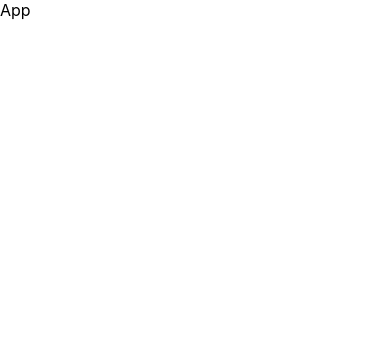
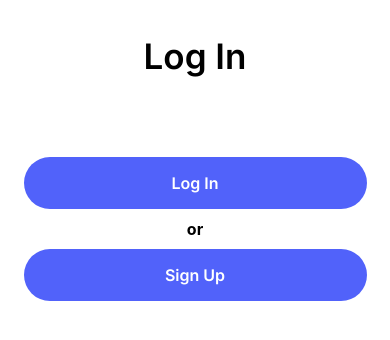
Before and after one commit to PR1YAM9/Sankalpak, a React (Create React App) app in the folder frontend/: page / in a window 390 px wide. Shown: the top 340 px of the page. Built offline with nearby package versions, Linux system fonts and the light colour scheme.

Commit message:
first part

```diff
--- a/frontend/src/App.js
+++ b/frontend/src/App.js
@@ -1,9 +1,11 @@
-import React from 'react'
-
+import React from "react";
+import LoginA from "./pages/logIn/LoginA";
 const App = () => {
   return (
-    <>App</>
-  )
-}
+    <>
+      <LoginA />
+    </>
+  );
+};
 
-export default App
+export default App;
--- /dev/null
+++ b/frontend/src/pages/logIn/LoginA.css
@@ -0,0 +1,39 @@
+@import url('https://fonts.googleapis.com/css2?family=Inter:wght@600&family=Nunito+Sans:opsz,wght@6..12,300&display=swap');
+@media screen and (max-width: 736px) {
+  .l-h {
+    text-align: center;
+    margin-top: 30px;
+    font-family: "Inter";
+  }
+  .l-h p {
+    font-size: 35px;
+    font-weight: 600;
+  }
+  .l-c {
+    display: flex;
+    flex-direction: column;
+    margin-top: 80px;
+  }
+  .l-c button,
+  p {
+    align-self: center;
+  }
+  .l-c button {
+    display: flex;
+    width: 343px;
+    padding: 16px 32px;
+    flex-direction: column;
+    align-items: center;
+    gap: 12px;
+    border-radius: 100px;
+    background: #5162fa;
+    color: white;
+    border: 0px;
+    font-family: "Inter";
+    font-size: 16px;
+  }
+  .l-c p {
+    font-weight: 700;
+    margin: 10px;
+  }
+}
--- /dev/null
+++ b/frontend/src/pages/logIn/LoginA.jsx
@@ -0,0 +1,18 @@
+import React from 'react'
+import './LoginA.css'
+const LoginA = () => {
+  return (
+    <div>
+        <div className='l-h'>
+            <p>Log In</p>
+        </div>
+        <div className='l-c'>
+            <button className=''>Log In</button>
+            <p>or</p>
+            <button>Sign Up</button>
+        </div>
+    </div>
+  )
+}
+
+export default LoginA
```
Also changed, not shown: frontend/src/pages/profile/Profile.jsx (added, +11 -0 lines), frontend/src/pages/profile/profile.css (added).
